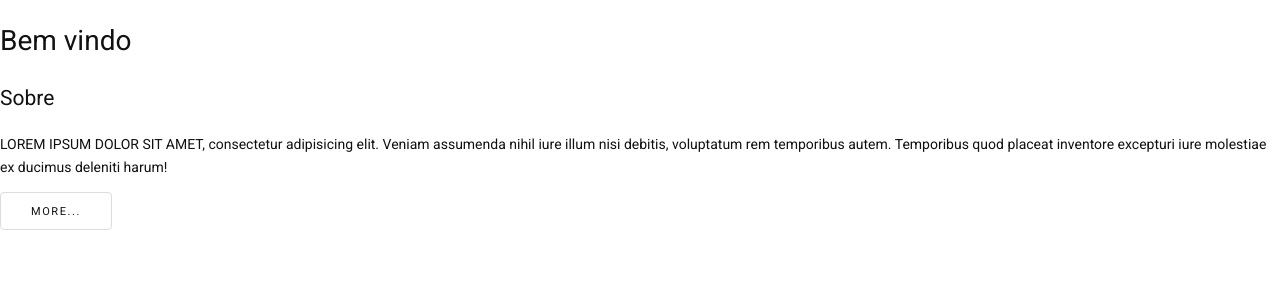
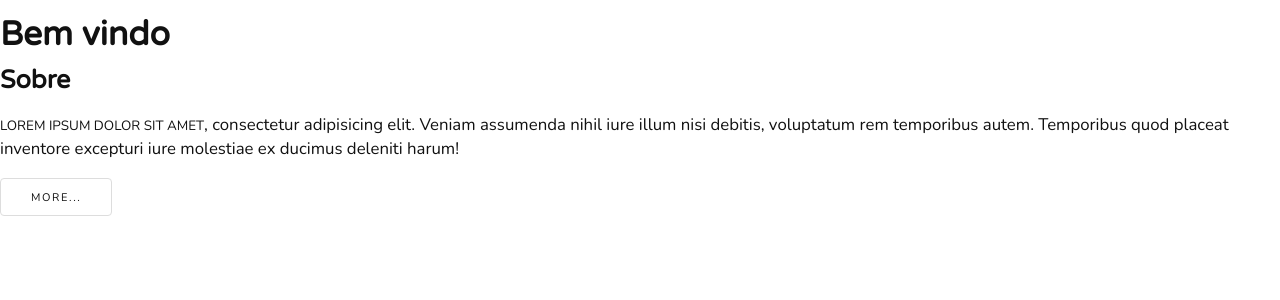
Before and after one commit to tiagones/tiagones.github.com, a Jekyll site: the page built from index.html, in a window 1280 px wide. Shown: the top 300 px of the page. Built offline with Jekyll 4.4.1, drawn with Linux system fonts in a browser that asks for light colours; Markdown is read by kramdown in place of the engine named in the settings.

Commit message:
Changed the fonts
Roboto to Varela Round for the Headers and Nunito for the body

```diff
--- a/assets/_src/sass/_basics/_fonts.scss
+++ b/assets/_src/sass/_basics/_fonts.scss
@@ -1 +1,2 @@
-@import url(https://fonts.googleapis.com/css?family=Roboto:300,300italic,400,400italic);
+@import url(https://fonts.googleapis.com/css?family=Varela+Round);
+@import url(https://fonts.googleapis.com/css?family=Nunito:700,300);
--- a/assets/css/main.css
+++ b/assets/css/main.css
@@ -3,7 +3,8 @@
  * 1. Change the default font family in all browsers (opinionated).
  * 2. Prevent adjustments of font size after orientation changes in IE and iOS.
  */
-@import url(https://fonts.googleapis.com/css?family=Roboto:300,300italic,400,400italic);
+@import url(https://fonts.googleapis.com/css?family=Varela+Round);
+@import url(https://fonts.googleapis.com/css?family=Nunito:700,300);
 html {
   font-family: sans-serif;
   /* 1 */
@@ -374,9 +375,10 @@ body {
 
 body {
   background: #fff;
-  font-family: 'Roboto';
-  font-size: 14px;
-  line-height: 1.6;
+  font-family: "Nunito", sans-serif;
+  font-size: 1.05em;
+  font-weight: 300;
+  line-height: 1.4em;
   color: #111;
   -webkit-font-smoothing: antialiased;
   -webkit-text-size-adjust: 100%; }
@@ -410,11 +412,15 @@ body {
   -webkit-tap-highlight-color: #ffdc00; }
 
 h1, h2, h3, h4, h5, h6 {
-  font-weight: 400; }
+  font-family: "Varela Round", sans-serif; }
+
+p span {
+  font-size: 0.8em;
+  text-transform: uppercase; }
 
 strong,
 b {
-  font-weight: 400; }
+  font-weight: 700; }
 
 .button,
 button,
```
Also changed, not shown: assets/_src/sass/_basics/_body.sass (+4 -3 lines), assets/_src/sass/_basics/_typography.sass (+8 -2 lines).
